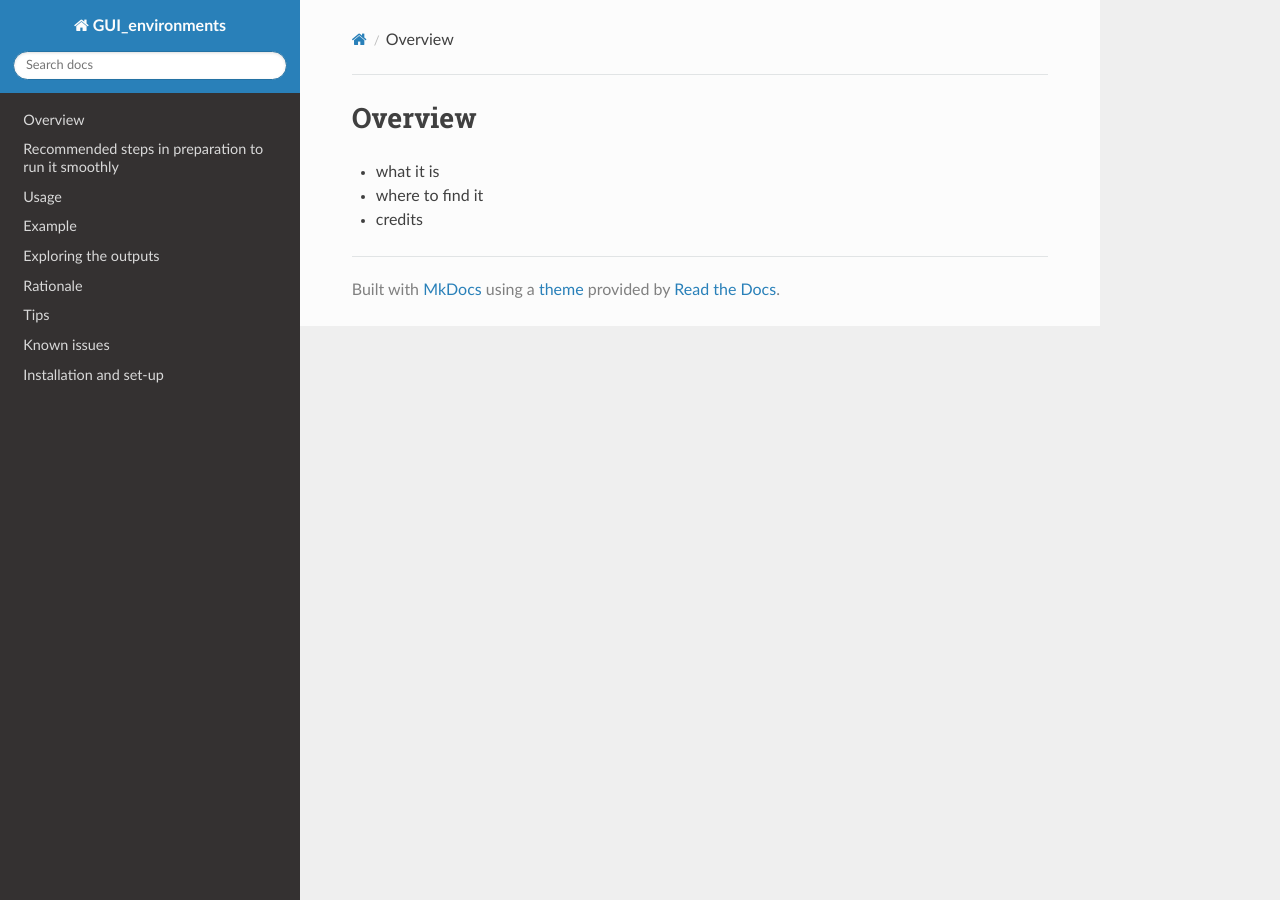
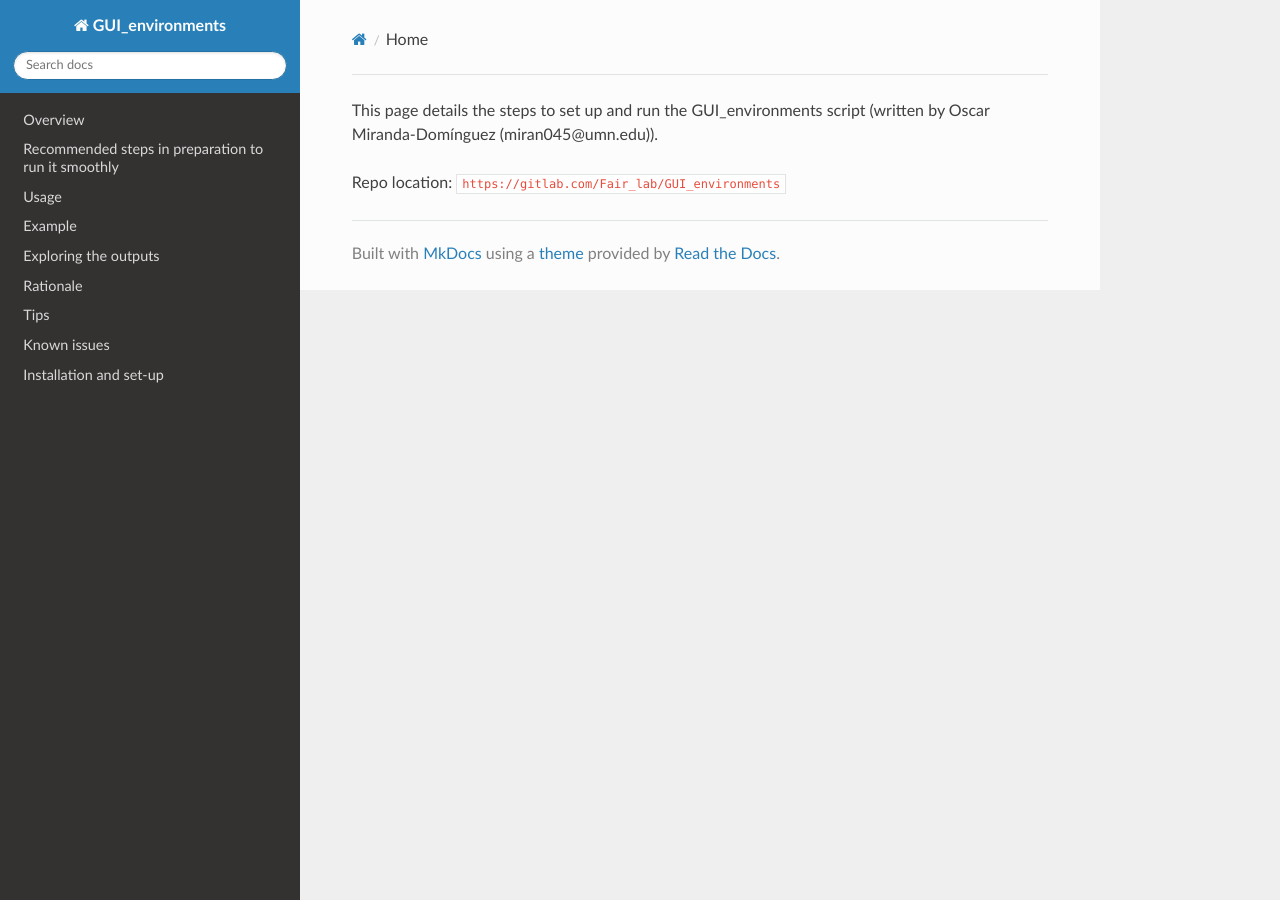
Before and after one commit to omiranda/GUI_environments_documentation, an MkDocs documentation site: the page built from docs/README.md, in a window 1280 px wide. Built offline with MkDocs 1.6.1, drawn with Linux system fonts in a browser that asks for light colours; nearby versions of some CDN libraries; old or Windows-style settings are respelled for this version of MkDocs.

Commit message:
update summary

```diff
--- a/docs/README.md
+++ b/docs/README.md
@@ -1,4 +1,3 @@
-# Overview
- - what it is
- - where to find it
- - credits
+This page details the steps to set up and run the GUI_environments script (written by Oscar Miranda-Domínguez (miran045@umn.edu)).
+
+Repo location: `https://gitlab.com/Fair_lab/GUI_environments`
```
Also changed, not shown: docs/GUI_environments.md (+0 -6 lines).
